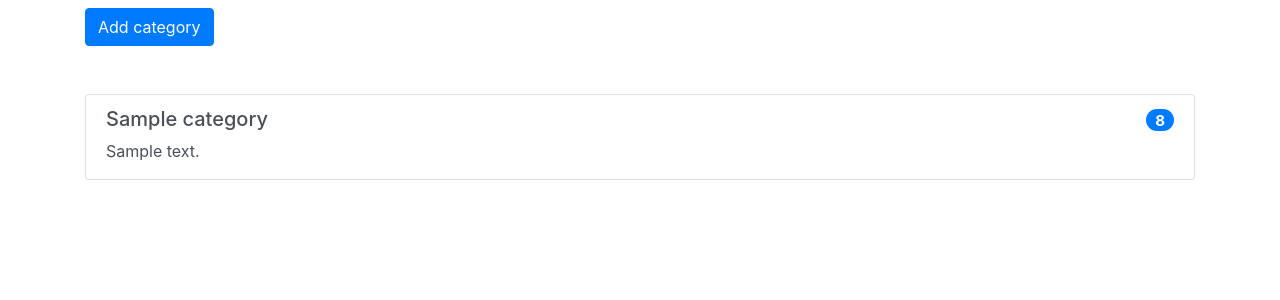
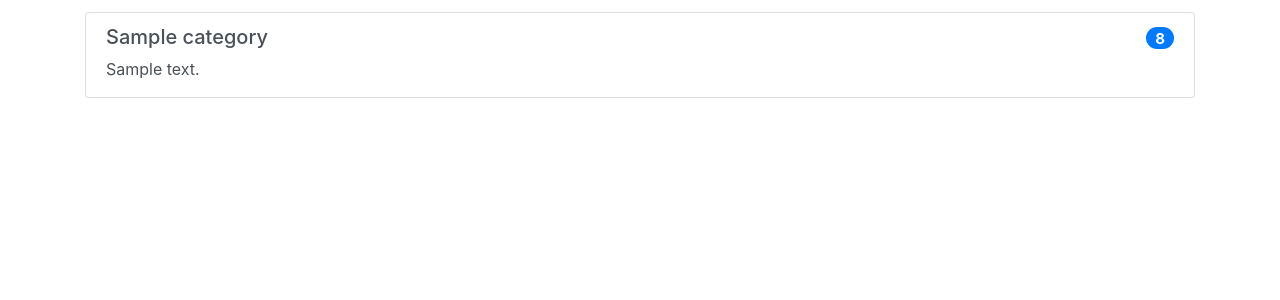
Before and after one commit to MH-Alsubhi/item-catalog-ud, a Flask app: page / in a window 1280 px wide. Shown: the part 68-368 px from the top of the page. Run offline with Flask 2, Linux system fonts and the light colour scheme; tables that the repository leaves empty hold one stand-in row (values such as "Sample post"); some libraries are stand-ins or nearby versions.

Commit message:
style buttons

```diff
--- a/templates/category/categories.html
+++ b/templates/category/categories.html
@@ -1,20 +1,22 @@
 {% include "partials/header.html" %}
 <div class="container">
   <!-- categories list -->
-  <a href="{{url_for('new_category')}}" class="btn btn-primary">Add category</a>
+  {%if login_session['user_id']%}
+  <div class="pt-3 pb-3">
+    <a href="{{url_for('new_category')}}" class="btn btn-outline-primary"><i class="fas fa-plus"></i> Add category</a>
+  </div>
+  {%endif%}
   {%for category in categories%}
-  <div class="list-group pt-5">
+  <div class="list-group pt-1">
     <a href="{{url_for('list_items',category_name = category.name)}}" class="list-group-item list-group-item-action flex-column align-items-start">
       <div class="d-flex w-100 justify-content-between">
         <h5 class="mb-1">{{category.name}}</h5>
         <h5><span class="badge badge-pill badge-primary">8</span></h5>
       </div>
       <p class="mb-1">{{category.desc}}</p>
+
     </a>
-    {%if login_session['user_id'] == category.user_id%}
-    <a href="{{url_for('edit_category',category_name = category.name)}}" class="btn btn-warning btn-sm">Edit</a>
-    <a href="{{url_for('delete_category',category_name = category.name)}}" class="btn btn-danger btn-sm">Delete</a>
-    {%endif%}
+
   </div>
   {%endfor%}
 
--- a/templates/category/delete.html
+++ b/templates/category/delete.html
@@ -9,7 +9,7 @@
         </div>
         <div class="form-group">
             <button type="submit" class="btn btn-danger">Delete</button>
-            <a  class="btn btn-primary" href="{{url_for('list_categories')}}">Cancel</a>
+            <a  class="btn btn-primary" href="{{url_for('list_items',category_name = category.name)}}">Cancel</a>
         </div>
     </form>
 
--- a/templates/category/edit.html
+++ b/templates/category/edit.html
@@ -14,7 +14,7 @@
         </div>
         <div class="form-group">
             <button type="submit" class="btn btn-primary">Edit</button>
-            <a  class="btn btn-danger" href="{{url_for('list_categories')}}">Cancel</a>
+            <a  class="btn btn-danger" href="{{url_for('list_items',category_name = category.name)}}">Cancel</a>
         </div>
     </form>
 
--- a/templates/category/new.html
+++ b/templates/category/new.html
@@ -14,7 +14,7 @@
         </div>
         <div class="form-group">
             <button type="submit" class="btn btn-primary">Create</button>
-            <a  class="btn btn-danger" href="{{url_for('list_categories')}}">Cancel</a>
+            <a  class="btn btn-danger" href="{{url_for('list_items',category_name = category.name)}}">Cancel</a>
         </div>
     </form>
 
--- a/templates/item/new.html
+++ b/templates/item/new.html
@@ -14,7 +14,7 @@
         </div>
         <div class="form-group">
             <button type="submit" class="btn btn-primary">Add</button>
-            <a  class="btn btn-danger" href="{{url_for('list_categories')}}">Cancel</a>
+            <a  class="btn btn-danger" href="{{url_for('list_items',category_name = category.name)}}">Cancel</a>
         </div>
     </form>
 
```
Also changed, not shown: templates/item/items.html (+11 -2 lines).
